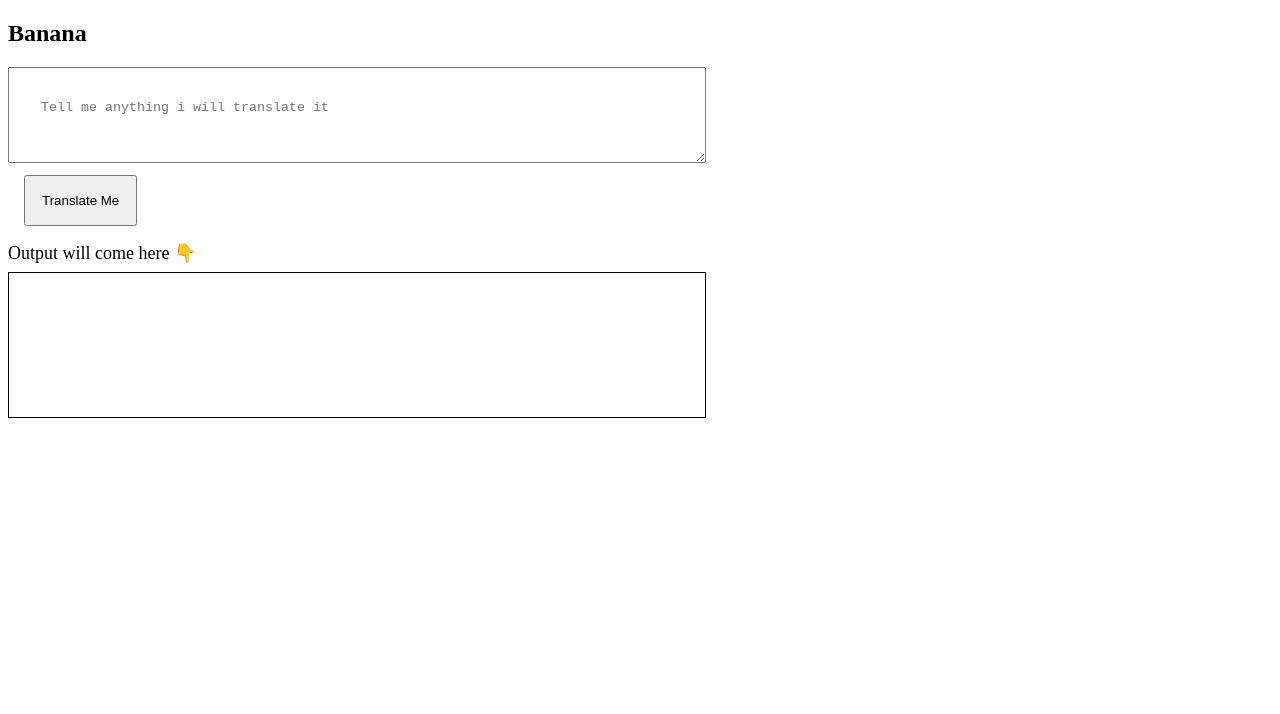
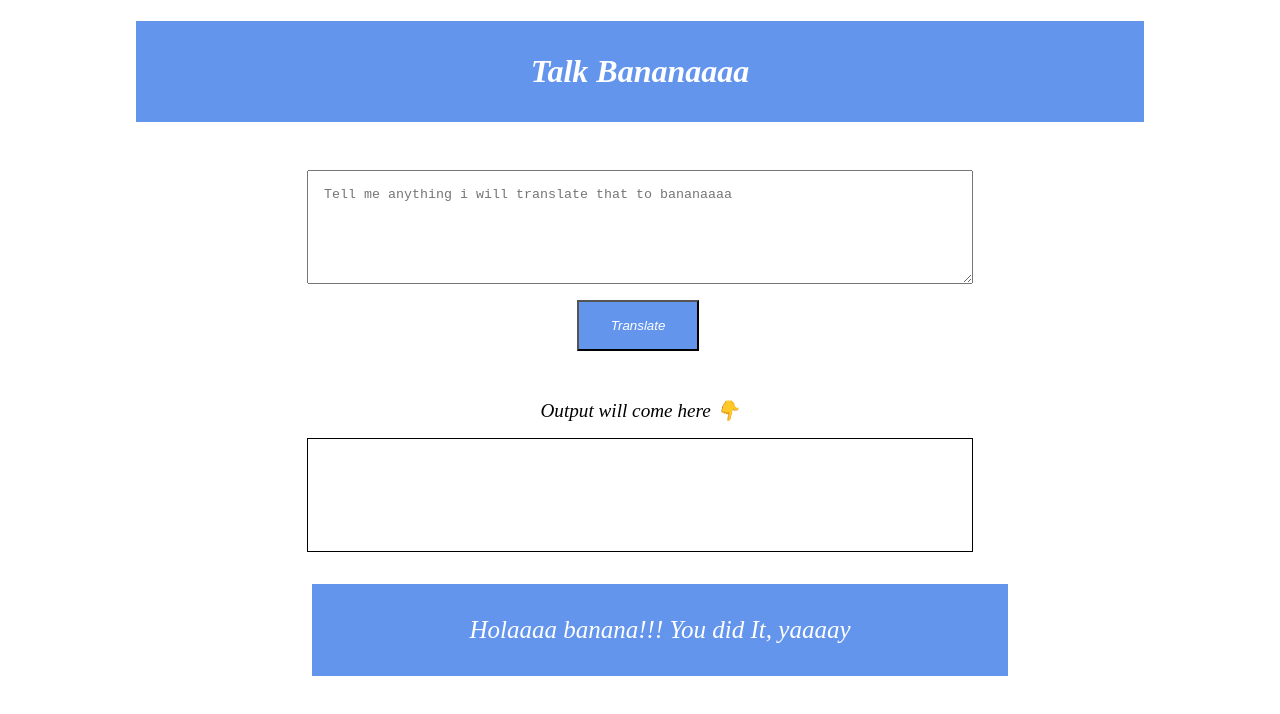
Before and after one commit to Shreecharanhegde/Banana-speak-NeoglevelOne, a plain HTML site: page index.html in a window 1280 px wide. Drawn offline with Linux system fonts and the light colour scheme.

Commit message:
feat : added
features added

```diff
--- a/app.js
+++ b/app.js
@@ -1,10 +1,31 @@
-var btnTranslate = document.querySelector("#btn-translate")
-var textInput = document.querySelector("#txt-input")
-var outputDiv = document.querySelector("#output-area")
+var btnTranslate = document.querySelector("#btn-translate");
+var txtInput = document.querySelector("#txt-input");
+var outputDiv = document.querySelector("#output");
+
+
+var serverURL = "https://api.funtranslations.com/translate/pig-latin.json"
+
+function getTranslationURL(input) {
+    return serverURL + "?" + "text=" + input
+}
+
+function errorHandler(error) {
+    console.log("error occured", error);
+    alert("something wrong with server! try again after some time")
+}
 
 
 function clickHandler() {
-    outputDiv.innerText = "tjbbuug" + textInput.ariaValueMax;}
 
+ var inputText = txtInput.value;
 
-    btnTranslate.addEventListener("click", clickHandler)
+    fetch(getTranslationURL(inputText))
+        .then(response => response.json())
+        .then(json => {
+            var translatedText = json.contents.translated;
+            outputDiv.innerText = translatedText;
+        })
+        .catch(errorHandler)
+};
+
+btnTranslate.addEventListener("click", clickHandler)
--- a/index.html
+++ b/index.html
@@ -1,54 +1,84 @@
+
+
 <!DOCTYPE html>
 <html lang="en">
+
 <head>
     <meta charset="UTF-8">
-    <meta http-equiv="X-UA-Compatible" content="IE=edge">
     <meta name="viewport" content="width=device-width, initial-scale=1.0">
-    <title>Banana</title>
-</head>
+    <title>banana speak</title>
 
-<script src="app.js" type="text/javascript"></script>
+    <script src="app.js" type="text/javascript"></script>
 
-<body>
-  <h2>Banana</h2>
+    <style>
+        textarea {
+            width: 50%;
+            height: 10vh;
+            display: block;
+            margin: auto;
+            padding: 1rem;
 
-  <textarea id="txt-input" placeholder="Tell me anything i will translate it "></textarea>
+        }
 
-  <style>
-      textarea {
-          width: 50%;
-          padding: 2rem;
-      }
-  </style>
+        #output {
+            border: 1px solid black;
+            height: 10vh;
+            width: 50%;
+            margin: auto;
+            padding: 1rem;
+        }
 
-  <button id="btn-translate"> Translate Me </button>
+        h1 {
+            background-color: cornflowerblue;
+            padding: 2rem;
 
-  <style>
-      button {
-          text-align: center;
-          padding: 1rem;
-          margin-left: 1rem;
-          display: block;
-          margin-bottom: 1rem;
-          margin-top: 0.5rem;
+            margin-left: 8rem;
+            margin-right: 8rem;
+            margin-bottom: 3rem;
+            color: white;
+            font-style: italic;
+            text-align: center;
+        }
 
-      }
-      #output-area {
-          padding: 2rem;
-          border: 1px solid black;
-          width: 50%;
-          margin-top: 00.5rem;
-          height: 10vh;
-      }
-  </style>
-<div></div>
 
-<div style="font-size: large;">Output will come here 👇 </div>
-
-<div id="output-area"> </div>
+         button {
+             padding-left: 2rem;
+             padding-right: 2rem;
+             padding-bottom: 1rem;
+             padding-top: 1rem;
+             font-style: italic;
+             margin-left: 45%;
+             margin-top: 1rem;
+             background-color: cornflowerblue;
+             color: white;
+         }
 
 
 
 
+
+
+
+
+
+
+
+    </style>
+</head>
+
+<body>
+    <h1> Talk Bananaaaa</h1>
+    <textarea id="txt-input"
+        placeholder="Tell me anything i will translate that to bananaaaa"></textarea>
+    <button id="btn-translate">Translate</button>
+
+    <div style= "font-size: larger; text-align: center; margin-bottom: 1rem; margin-top: 3rem; font-style: italic;"> Output will come here 👇</div>
+
+
+    <div id="output"></div>
+
+    <div style="color: white; font-style: italic; font-weight: 500; margin-left: 19rem; font-size: 25px; text-align: center; background-color: cornflowerblue; padding: 2rem; margin-top: 2rem; width: 50%; ">Holaaaa banana!!! You did It, yaaaay</div>
+    <script src="app.js" type="text/javascript"></script>
 </body>
+
 </html>
```
